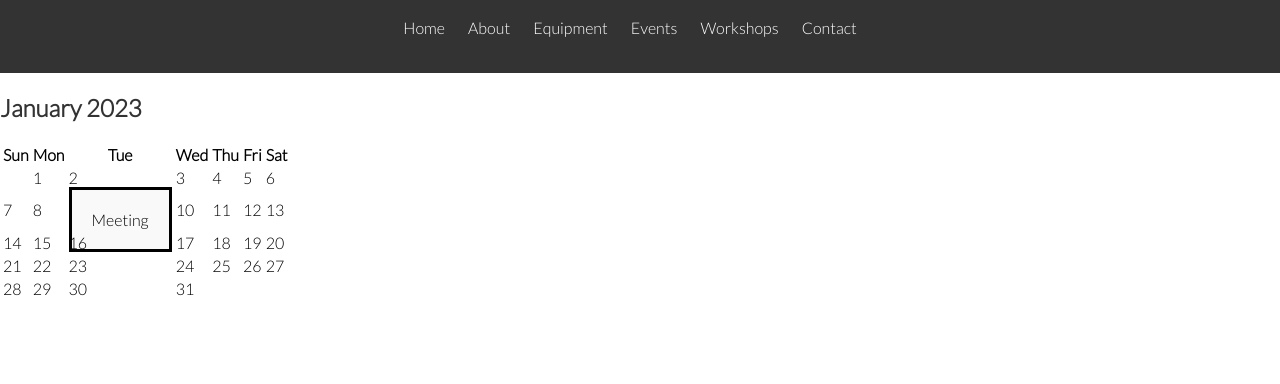
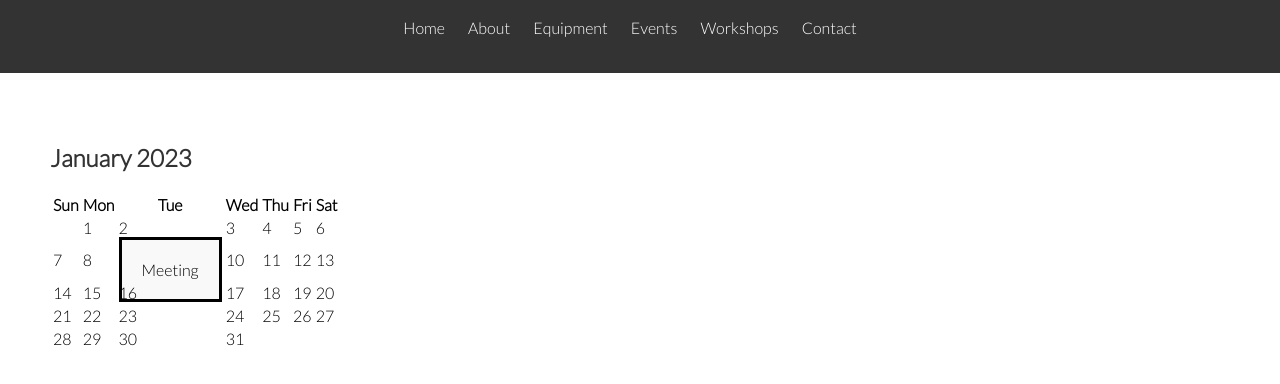
Before and after one commit to Pwngo/pwngo.github.io, a plain HTML site: page calendar.html in a window 1280 px wide. Shown: the part 124-508 px from the top of the page. Drawn offline with Linux system fonts and the light colour scheme.

Commit message:
Update calendar.html

```diff
--- a/calendar.html
+++ b/calendar.html
@@ -24,7 +24,7 @@
       </ul>
     </nav>
   </header>
-
+  <section id="calendar">
     <h2>January 2023</h2>
     <table>
         <tr>
@@ -82,6 +82,7 @@
             <td></td>
         </tr>
     </table>
+  </section>
 </body>
 
 </html>
```
